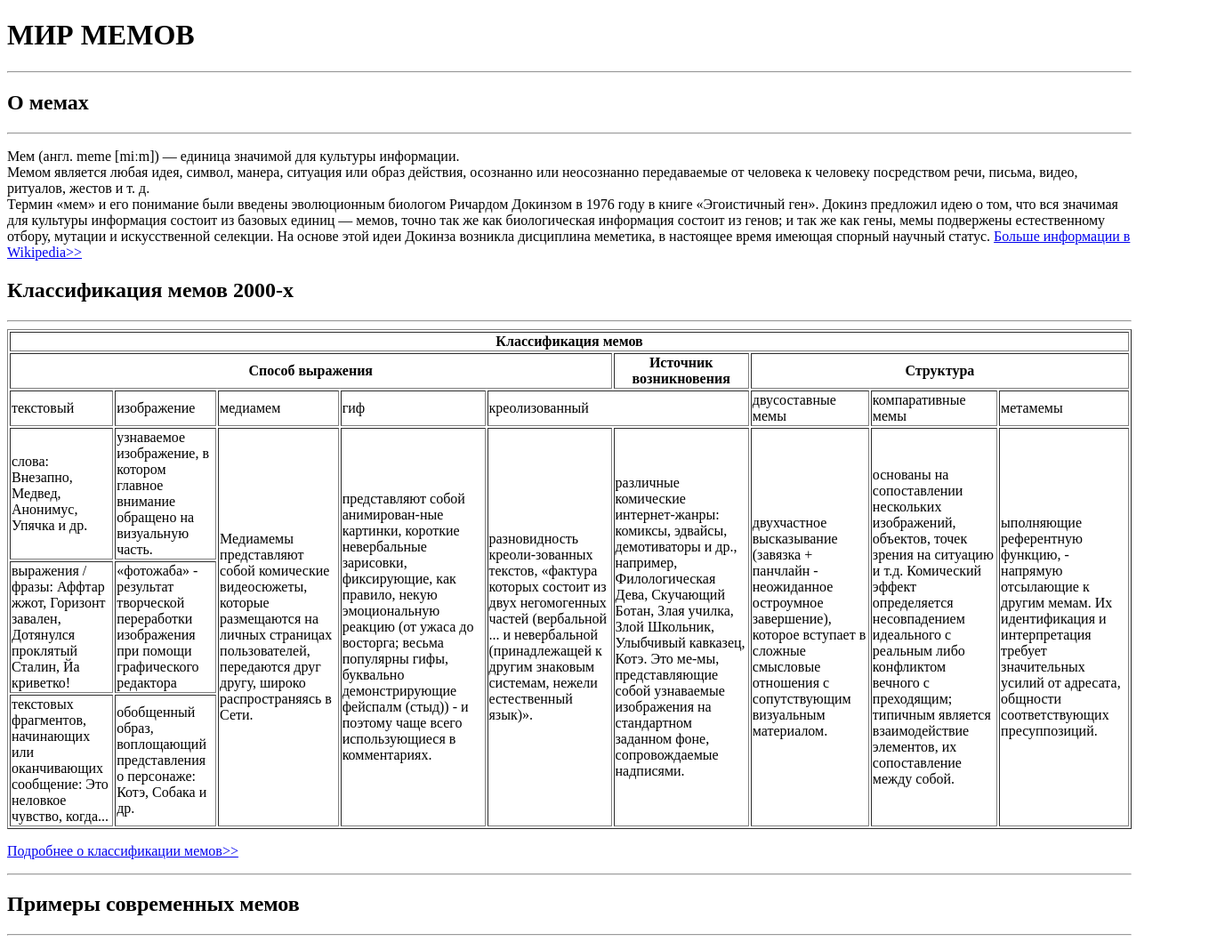
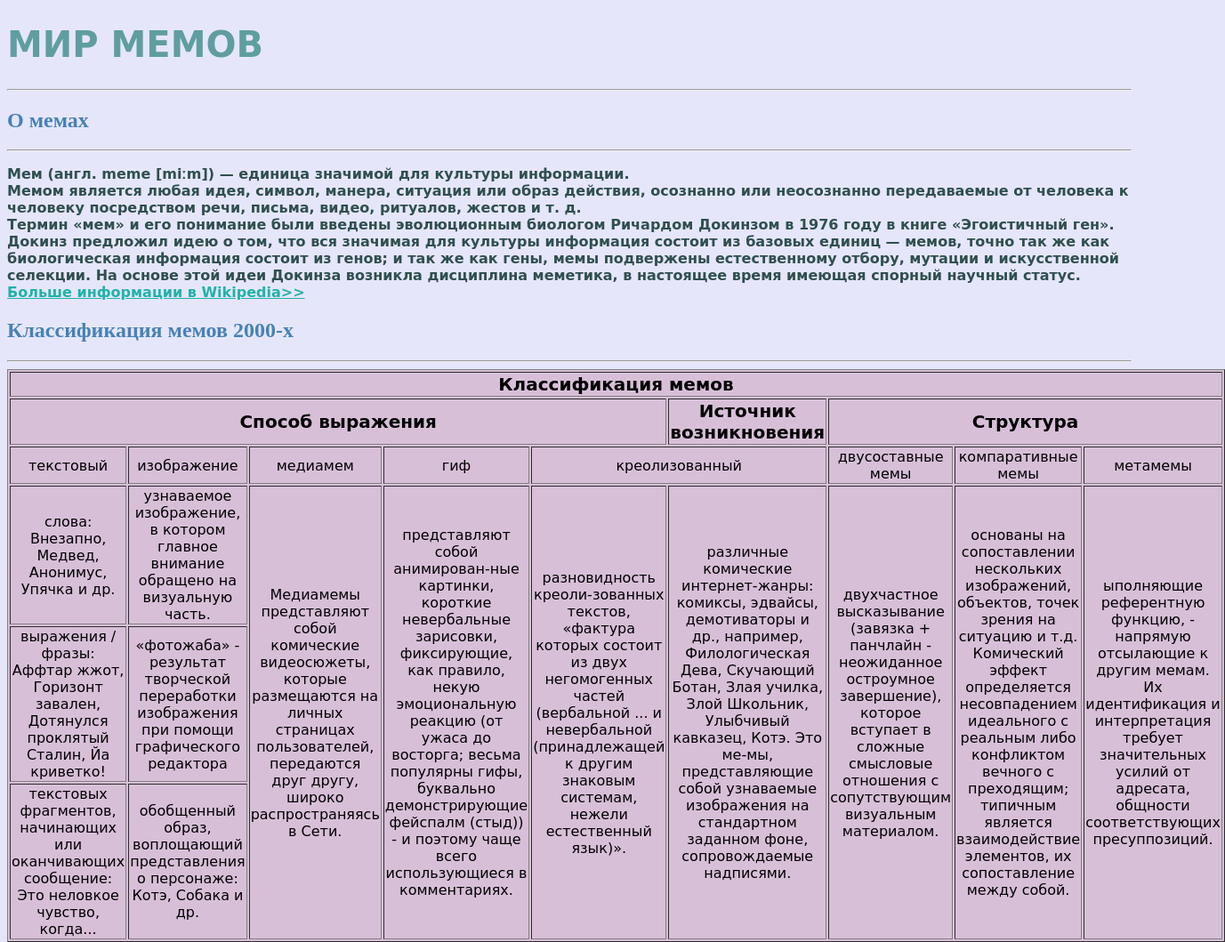
Before and after one commit to linkevicht/Memes, a plain HTML site: page memes.html in a window 1280 px wide. Shown: the top 1059 px of the page at 89% size, 1377 px wide, since content can reach past the window. Drawn offline with Linux system fonts and the light colour scheme.

Commit message:
2 pages without css

```diff
--- a/memes.html
+++ b/memes.html
@@ -2,10 +2,11 @@
 <html lang="en">
 <head>
     <meta charset="UTF-8">
+    <link href="style.css" rel="stylesheet" type="text/css"/>
     <title>Все о мемах</title>
 </head>
 <body>
-<h1>МИР МЕМОВ</h1>
+<h1 id="page-header">МИР МЕМОВ</h1>
 <hr/>
 <h2>О мемах</h2>
 <hr/>
@@ -107,6 +108,6 @@
         <img width="400" alt="текст и картинка" src="https://sun4-10.userapi.com/impg/14bJugJuPNgJL17jSsmG39VaMLFar7vnOZyiKQ/Mmi9kAIEfZY.jpg?size=554x894&quality=96&sign=143ac7467729c5b687e0759a4f4c211b&type=album">
     </div>
 </ul>
-<h2>Хочешь мемы по своим интересам? <a href="index.html">Заполни форму!</a></h2>
+<h2 id="offer">Хочешь мемы по своим интересам? <a href="index.html">Заполни форму!</a></h2>
 </body>
 </html>
--- /dev/null
+++ b/style.css
@@ -0,0 +1,50 @@
+p {
+ color: DarkSlateGray;
+ font-weight: bold;
+ font-family: Bradley Hand, cursive;
+}
+#page-header {
+ color: CadetBlue;
+ font-size: 40px;
+ font-weight: bold;
+ font-family: Bradley Hand, cursive;
+}
+h2 {
+ font-weight: bold;
+ color: SteelBlue;
+}
+[href] {
+ color: LightSeaGreen;
+}
+body {
+ background: Lavender;
+}
+table {
+ text-align: center;
+ background: Thistle;
+}
+table tbody {
+ font-family: Bradley Hand, cursive;
+}
+ table thead {
+  font-size: 20px;
+  font-weight: bold;
+  font-family: Bradley Hand, cursive;
+ }
+form {
+ height: 550px;
+ width: 700px;
+ padding-left: 15px;
+ border: 2px solid black;
+ background: Thistle;
+}
+[placeholder] {
+ color: DimGray;
+}
+li {
+font-family: URW Chancery L, cursive;
+}
+[id="offer"]{
+ text-align: center;
+ font-size: 40px;
+}
```
Also changed, not shown: index.html (+5 -2 lines).
